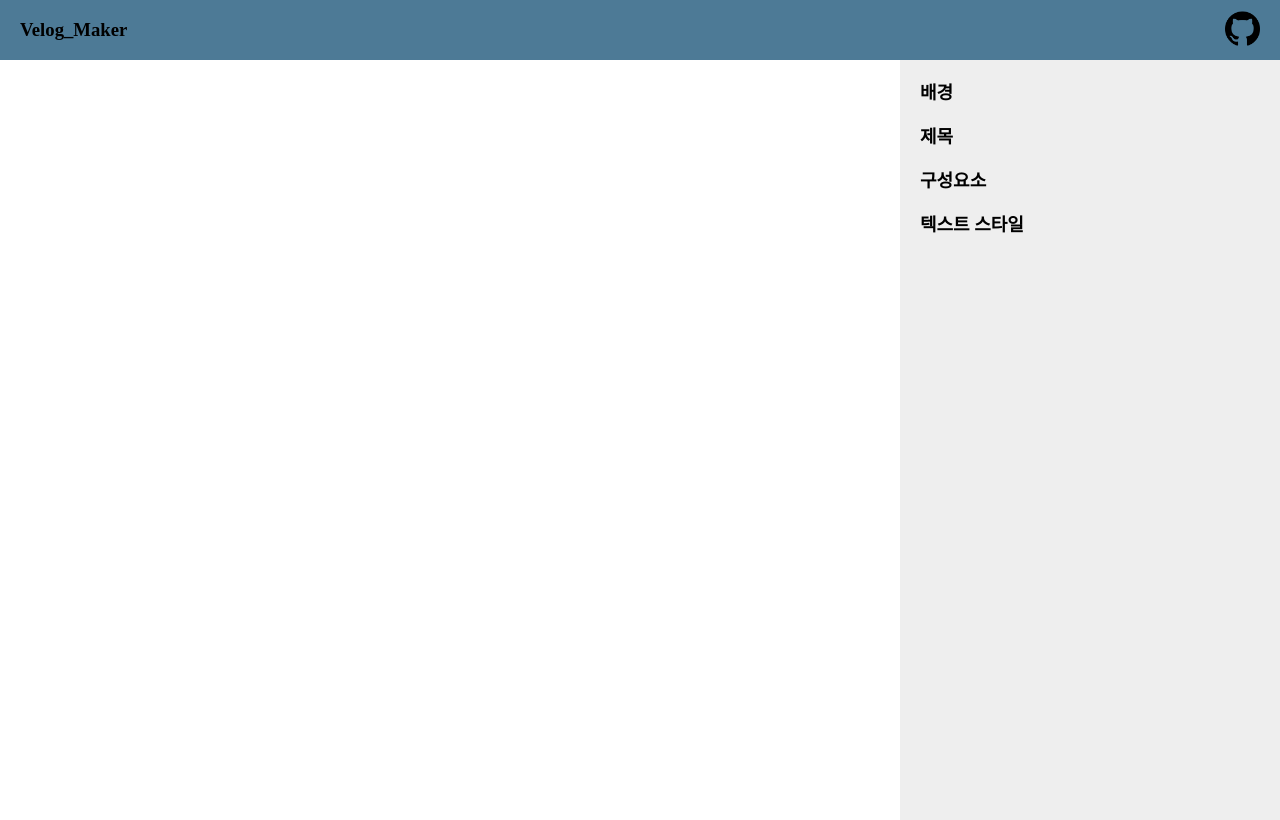
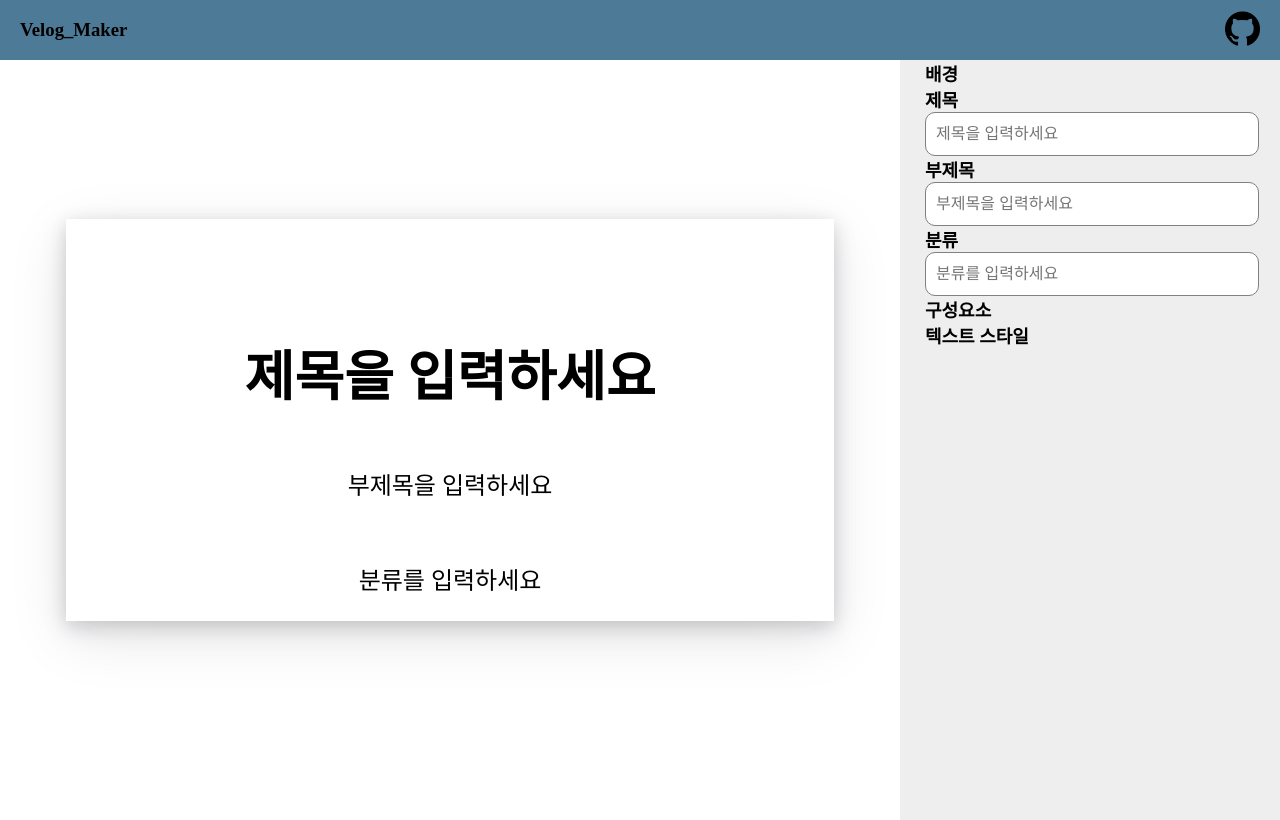
Before and after one commit to HAERIM0/Velog_Thumbnail_Maker, a Next.js app in the folder velog_maker/: page / in a window 1280 px wide. Built offline with nearby package versions, Linux system fonts and the light colour scheme.

Commit message:
feat : title input 생성

```diff
--- a/velog_maker/package.json
+++ b/velog_maker/package.json
@@ -12,6 +12,7 @@
     "next": "14.0.3",
     "react": "18.2.0",
     "react-dom": "18.2.0",
+    "recoil": "^0.7.7",
     "styled-components": "^6.1.1"
   },
   "devDependencies": {
--- a/velog_maker/src/components/SideBar/index.tsx
+++ b/velog_maker/src/components/SideBar/index.tsx
@@ -1,6 +1,9 @@
+import { useTitle } from "../../hooks/useTitle";
+import TitleInput from "../TitleInput";
 import * as S from "./style";
 
 const SideBar = () => {
+  const { TitleData, handleTitleChange } = useTitle();
   return (
     <S.SideBarContainer>
       <S.SideBarBox>
@@ -9,6 +12,30 @@ const SideBar = () => {
         </div>
         <div>
           <S.Title>제목</S.Title>
+          <TitleInput
+            id="Title"
+            name="Title"
+            placeholder="제목을 입력하세요"
+            onchange={handleTitleChange}
+          />
+        </div>
+        <div>
+          <S.Title>부제목</S.Title>
+          <TitleInput
+            id="Subtitle"
+            name="Subtitle"
+            placeholder="부제목을 입력하세요"
+            onchange={handleTitleChange}
+          />
+        </div>
+        <div>
+          <S.Title>분류</S.Title>
+          <TitleInput
+            id="Category"
+            name="Category"
+            placeholder="분류를 입력하세요"
+            onchange={handleTitleChange}
+          />
         </div>
         <div>
           <S.Title>구성요소</S.Title>
--- a/velog_maker/src/components/SideBar/style.ts
+++ b/velog_maker/src/components/SideBar/style.ts
@@ -12,9 +12,9 @@ export const SideBarBox = styled.div`
   background-color: #eeeeee;
 `;
 
-export const Title = styled.p`
+export const Title = styled.label`
   font-size: 18px;
   font-weight: 600;
 
-  padding-left: 20px;
+  padding-left: 25px;
 `;
--- /dev/null
+++ b/velog_maker/src/components/TitleInput/index.tsx
@@ -0,0 +1,25 @@
+import * as S from "./style";
+
+interface TitleProps {
+  id: string;
+  placeholder: string;
+  name: string;
+  onchange: React.ChangeEventHandler<HTMLInputElement>;
+}
+
+const TitleInput = ({ id, placeholder, name, onchange }: TitleProps) => {
+  return (
+    <>
+      <S.TitleContainer>
+        <S.TitleInput
+          placeholder={placeholder}
+          onChange={onchange}
+          id={id}
+          name={name}
+        />
+      </S.TitleContainer>
+    </>
+  );
+};
+
+export default TitleInput;
--- /dev/null
+++ b/velog_maker/src/components/TitleInput/style.ts
@@ -0,0 +1,18 @@
+import styled from "styled-components";
+
+export const TitleContainer = styled.div`
+  padding-left: 25px;
+`;
+
+export const TitleInput = styled.input`
+  width: 320px;
+  height: 40px;
+
+  border-radius: 10px;
+  border: 1px solid gray;
+
+  padding-left: 10px;
+
+  font-size: 16px;
+  font-family: 500;
+`;
--- /dev/null
+++ b/velog_maker/src/hooks/useTitle.ts
@@ -0,0 +1,21 @@
+import { useCallback } from "react";
+import { useRecoilState } from "recoil";
+import { TitleStateAtom } from "../store/Title.store";
+
+export const useTitle = () => {
+  const [TitleData, setTitleData] = useRecoilState<object | any>(
+    TitleStateAtom
+  );
+
+  const handleTitleChange = useCallback(
+    (e: React.ChangeEvent<HTMLInputElement>) => {
+      const { value, name } = e.target;
+      setTitleData((prev: any) => ({ ...prev, [name]: value }));
+    },
+    [setTitleData]
+  );
+  return {
+    handleTitleChange,
+    TitleData,
+  };
+};
--- a/velog_maker/src/pages/_app.tsx
+++ b/velog_maker/src/pages/_app.tsx
@@ -1,8 +1,13 @@
+import { RecoilRoot } from "recoil";
 import "../styles/globals.css";
 import type { AppProps } from "next/app";
 
 function MyApp({ Component, pageProps }: AppProps) {
-  return <Component {...pageProps} />;
+  return (
+    <RecoilRoot>
+      <Component {...pageProps} />
+    </RecoilRoot>
+  );
 }
 
 export default MyApp;
--- a/velog_maker/src/pages/index.tsx
+++ b/velog_maker/src/pages/index.tsx
@@ -1,13 +1,25 @@
+import * as S from "./style";
 import type { NextPage } from "next";
 import Header from "../components/Header";
 import SideBar from "../components/SideBar";
+import { useTitle } from "../hooks/useTitle";
 
 const Home: NextPage = () => {
+  const { TitleData } = useTitle();
+  console.log(TitleData);
   return (
     <>
       <Header />
-
-      <SideBar />
+      <S.MainContainer>
+        <S.PreviewBox>
+          <S.Preview>
+            <S.Title>{TitleData.Title}</S.Title>
+            <S.SubTitle isBottom={true}>{TitleData.Subtitle}</S.SubTitle>
+            <S.SubTitle isBottom={false}>{TitleData.Category}</S.SubTitle>
+          </S.Preview>
+        </S.PreviewBox>
+        <SideBar />
+      </S.MainContainer>
     </>
   );
 };
--- /dev/null
+++ b/velog_maker/src/pages/style.ts
@@ -0,0 +1,39 @@
+import styled from "styled-components";
+
+export const PreviewBox = styled.div`
+  display: flex;
+  justify-content: center;
+  align-items: center;
+
+  width: 100%;
+`;
+export const Preview = styled.div`
+  display: flex;
+  flex-direction: column;
+  text-align: center;
+
+  justify-content: flex-end;
+
+  width: 768px;
+  height: 402px;
+
+  box-shadow: rgba(17, 17, 26, 0.1) 0px 4px 16px,
+    rgba(17, 17, 26, 0.1) 0px 8px 24px, rgba(17, 17, 26, 0.1) 0px 16px 56px;
+`;
+export const MainContainer = styled.div`
+  display: flex;
+
+  justify-content: space-between;
+
+  width: 100vw;
+  height: 90vh;
+`;
+
+export const Title = styled.h3`
+  font-size: 54px;
+`;
+
+export const SubTitle = styled.div<{ isBottom: boolean }>`
+  margin-bottom: ${(props) => (props.isBottom ? "60px" : "25px")};
+  font-size: 24px;
+`;
--- /dev/null
+++ b/velog_maker/src/store/Title.store.ts
@@ -0,0 +1,10 @@
+import { atom } from "recoil";
+
+export const TitleStateAtom = atom<TitleParam>({
+  key: "TitleStateAtom",
+  default: {
+    Title: "제목을 입력하세요",
+    Subtitle: "부제목을 입력하세요",
+    Category: "분류를 입력하세요",
+  },
+});
--- /dev/null
+++ b/velog_maker/src/types/title.type.ts
@@ -0,0 +1,5 @@
+interface TitleParam {
+  Title: string;
+  Subtitle: string;
+  Category: string;
+}
```
Also changed, not shown: 1 other file (tests, documents, lock files or other folders).
